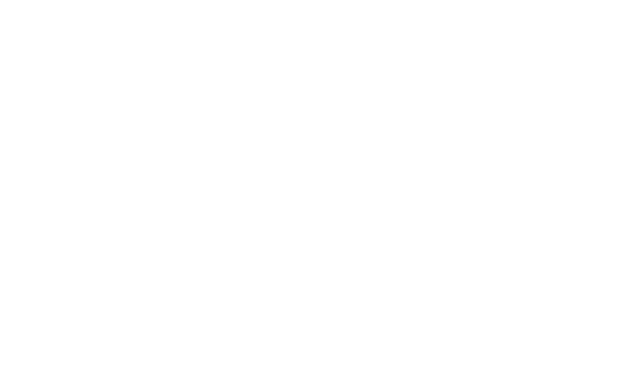
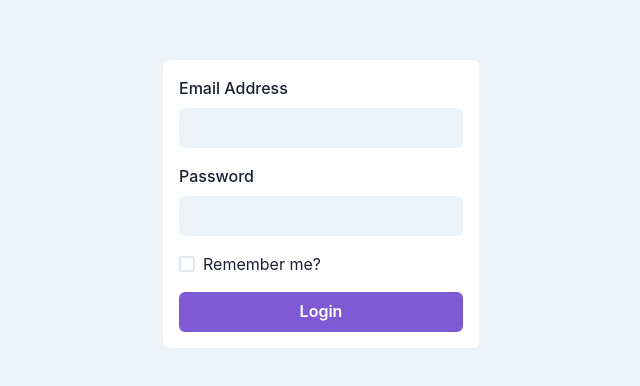
Before and after one commit to biggujo/databases-fullstack-project, a React (Vite) app in the folder frontend/: page /signin in a window 1280 px wide. Before the commit this address had no page. Shown: the part 196-582 px from the top of the page, without its empty margins (319-959 px from the left). Built offline with nearby package versions, Linux system fonts and the light colour scheme.

Commit message:
Make sign in form on /signin endpoint

```diff
--- a/frontend/components/App/App.jsx
+++ b/frontend/components/App/App.jsx
@@ -1,14 +1,19 @@
 import { Route, Routes } from 'react-router-dom';
 import { AboutPage, HomePage } from '../../pages/index.js';
 import Layout from '../Layout/index.js';
+import SignInForm from '../../pages/SignInForm.jsx'; // Импортируйте компонент SignInForm
+
 
 function App() {
-  return (<Routes>
-    <Route path={'/'} element={<Layout />}>
-      <Route index element={<HomePage />} />
-      <Route path={'about'} element={<AboutPage />} />
-    </Route>
-  </Routes>);
+  return (
+      <Routes>
+        <Route path={'/'} element={<Layout />}>
+          <Route index element={<HomePage />} />
+          <Route path={'about'} element={<AboutPage />} />
+        </Route>
+        <Route path={'/signin'} element={<SignInForm />} /> {/* Добавьте маршрут для вашей новой страницы */}
+      </Routes>
+  );
 }
 
 export default App;
--- /dev/null
+++ b/frontend/pages/SignInForm.jsx
@@ -0,0 +1,93 @@
+import React from 'react';
+import { useFormik } from "formik";
+import {
+    Box,
+    Button,
+    Checkbox,
+    Flex,
+    FormControl,
+    FormLabel,
+    Input,
+    VStack
+} from "@chakra-ui/react";
+
+export default function SignInForm() {``
+    const formik = useFormik({
+        initialValues: {
+            email: "",
+            password: "",
+            rememberMe: false
+        },
+        validate: (values) => {
+            const errors = {};
+            if (!values.email) {
+                errors.email = 'Required';
+            } else if (!/^[A-Z0-9._%+-]+@[A-Z0-9.-]+\.[A-Z]{2,}$/i.test(values.email)) {
+                errors.email = 'Invalid email address';
+            }
+            if (!values.password) {
+                errors.password = 'Required';
+            } else if (values.password.length < 6) {
+                errors.password = 'Password must contain at least 6 characters';
+            }
+            return errors;
+        },
+        onSubmit: (values) => {
+            alert(JSON.stringify(values, null, 2));
+        }
+    });
+
+    return (
+        <Flex bg="gray.100" align="center" justify="center" h="100vh">
+            <Box bg="white" p={4} rounded="md">
+                <form onSubmit={formik.handleSubmit}>
+                    <VStack spacing={4} align="flex-start">
+                        <FormControl isInvalid={formik.errors.email && formik.touched.email}>
+                            <FormLabel htmlFor="email">Email Address</FormLabel>
+                            <Input
+                                id="email"
+                                name="email"
+                                type="email"
+                                variant="filled"
+                                onChange={formik.handleChange}
+                                onBlur={formik.handleBlur}
+                                value={formik.values.email}
+                            />
+                            {formik.errors.email && formik.touched.email && (
+                                <Box color="red">{formik.errors.email}</Box>
+                            )}
+                        </FormControl>
+                        <FormControl isInvalid={formik.errors.password && formik.touched.password}>
+                            <FormLabel htmlFor="password">Password</FormLabel>
+                            <Input
+                                id="password"
+                                name="password"
+                                type="password"
+                                variant="filled"
+                                onChange={formik.handleChange}
+                                onBlur={formik.handleBlur}
+                                value={formik.values.password}
+                            />
+                            {formik.errors.password && formik.touched.password && (
+                                <Box color="red">{formik.errors.password}</Box>
+                            )}
+                        </FormControl>
+                        <Checkbox
+                            id="rememberMe"
+                            name="rememberMe"
+                            onChange={formik.handleChange}
+                            onBlur={formik.handleBlur}
+                            isChecked={formik.values.rememberMe}
+                            colorScheme="purple"
+                        >
+                            Remember me?
+                        </Checkbox>
+                        <Button type="submit" colorScheme="purple" width="full">
+                            Login
+                        </Button>
+                    </VStack>
+                </form>
+            </Box>
+        </Flex>
+    );
+}
```
